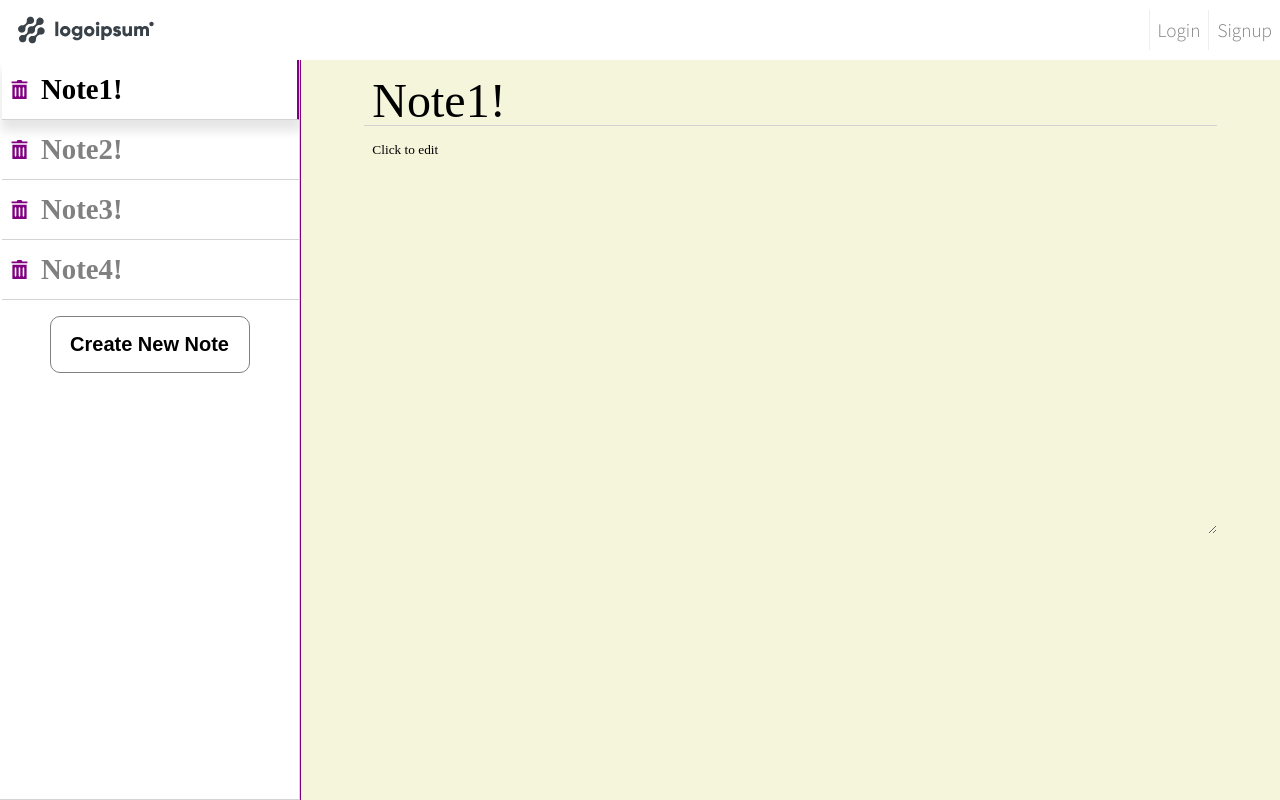
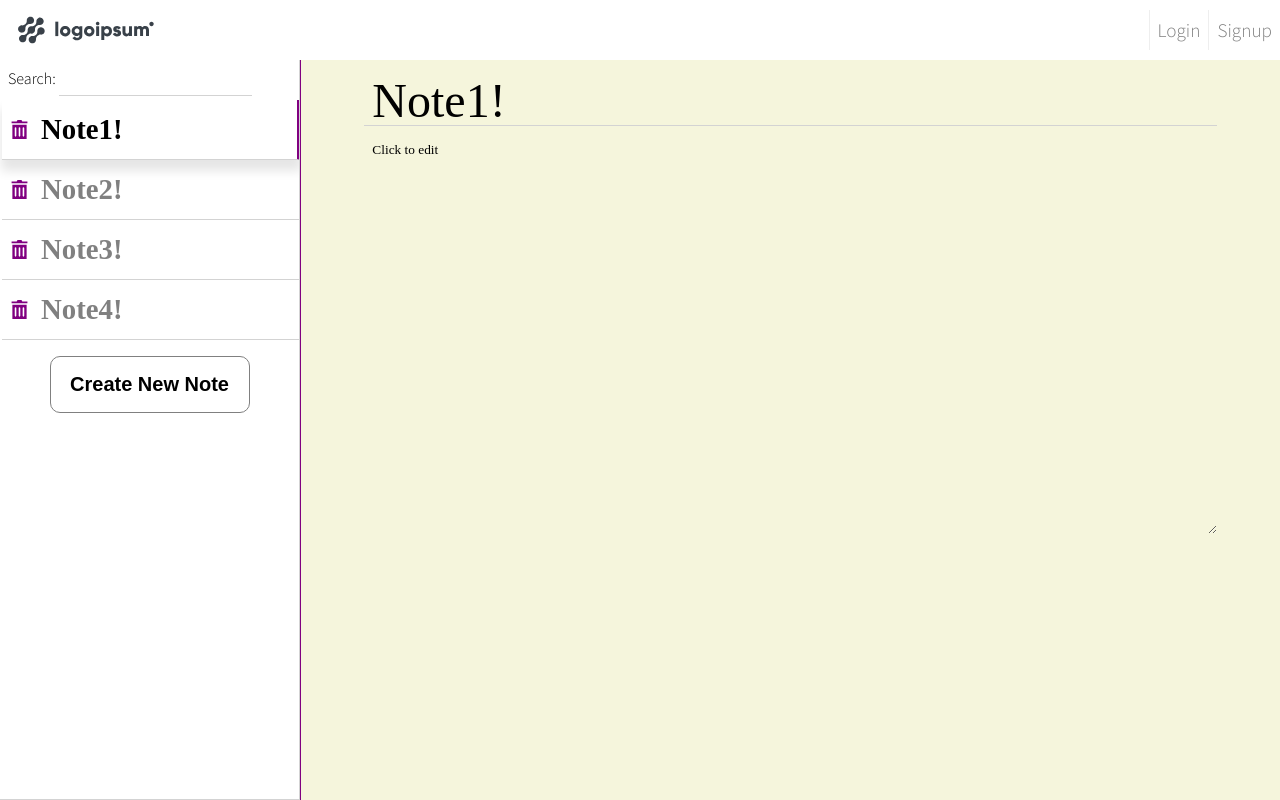
Before and after one commit to blautista/NotesApp, a React (Create React App) app: page / in a window 1280 px wide. Built offline with nearby package versions, Linux system fonts and the light colour scheme; a web font is replaced by a local one.

Commit message:
changed title/favicon, added functional search-bar

```diff
--- a/public/index.html
+++ b/public/index.html
@@ -2,7 +2,7 @@
 <html lang="en">
   <head>
     <meta charset="utf-8" />
-    <link rel="icon" href="%PUBLIC_URL%/favicon.ico" />
+    <link rel="icon" type="image/svg+xml" href="%PUBLIC_URL%/favicon.svg" />
     <meta name="viewport" content="width=device-width, initial-scale=1" />
     <meta name="theme-color" content="#000000" />
     <meta
@@ -24,21 +24,11 @@
       work correctly both with client-side routing and a non-root public URL.
       Learn how to configure a non-root public URL by running `npm run build`.
     -->
-    <title>React App</title>
+    <title>NotesApp</title>
   </head>
   <body>
     <noscript>You need to enable JavaScript to run this app.</noscript>
     <div id="root"></div>
     <div id="modal-root"></div>
-    <!--
-      This HTML file is a template.
-      If you open it directly in the browser, you will see an empty page.
-
-      You can add webfonts, meta tags, or analytics to this file.
-      The build step will place the bundled scripts into the <body> tag.
-
-      To begin the development, run `npm start` or `yarn start`.
-      To create a production bundle, use `npm run build` or `yarn build`.
-    -->
   </body>
 </html>
--- a/src/App.js
+++ b/src/App.js
@@ -48,6 +48,7 @@ const App = () => {
     });
     setActiveNote(noteData);
   };
+
 
   const changeActiveNote = (noteData) => {
     setActiveNote({...noteData});
--- a/src/Components/Notes.js
+++ b/src/Components/Notes.js
@@ -1,20 +1,37 @@
-import React from 'react';
+import React, {useState} from 'react';
 import styles from './Notes.module.css';
 import NewNote from './NewNote';
 import NotesListItem from './NotesListItem';
+import SearchBar from './SearchBar';
 
 const Notes = (props) => {
+
+    const [filter, setFilter] = useState('');
 
     function addNote (data) {
         props.onNoteAdd(data);
     }
 
     function changeCurrentNote (data) {
-        props.onNoteChange(data)
+        props.onNoteChange(data);
+        // setFilter('');
     }
 
     function handleNoteRemoval(id) {
         props.onNoteRemoval(id);
+    }
+
+    const changeFilter = (term) => {
+        setFilter(term);
+    }
+
+    function filterNotes (searchTerm) {
+        let filteredNotes;
+        if (searchTerm)
+        filteredNotes = props.notesArray.filter(note => note.title.toLowerCase().includes(searchTerm.toLowerCase()));
+        else
+        filteredNotes=props.notesArray;
+        return filteredNotes;
     }
 
     function setStyles () {
@@ -25,9 +42,10 @@ const Notes = (props) => {
     return (
         <div
             className={`${styles['notes-container']} ${setStyles()}`}>
+            <SearchBar onSearch={changeFilter}/>
             <ul className={styles['note-list']}>
-            {
-                props.notesArray.map(noteData =>
+            {(filterNotes(filter).length > 0) &&
+                filterNotes(filter).map(noteData =>
                     <NotesListItem
                         onItemClick={changeCurrentNote}
                         key={noteData.id}
@@ -37,6 +55,7 @@ const Notes = (props) => {
                         onItemDelete={handleNoteRemoval}/>
                 )
             }
+            {(filterNotes(filter).length === 0) && <li>No notes found</li>}
             </ul>
             <NewNote className={styles['new-note-button']} onAddNote={addNote}></NewNote>
         </div>
--- /dev/null
+++ b/src/Components/SearchBar.js
@@ -0,0 +1,20 @@
+import React, {useState} from 'react';
+import styles from './SearchBar.module.css'
+
+const SearchBar = (props) => {
+    const [inputValue, setInputValue] = useState('');
+
+    const filterNotes = (e) => {
+        props.onSearch(e.target.value);
+        setInputValue(e.target.value);
+    }
+
+    return (
+        <div className={styles['search-container']}>
+            <label for="search">Search: </label>
+            <input onChange={filterNotes} value={inputValue} type="text" name="search"></input>
+        </div>
+    );
+};
+
+export default SearchBar;
--- /dev/null
+++ b/src/Components/SearchBar.module.css
@@ -0,0 +1,19 @@
+.search-container {
+    width:100%;
+    height:40px;
+    font-size:1.5rem;
+}
+
+.search-container label {
+    padding-left: 8px;
+    font-size:1rem;
+    /* font-weight: bold; */
+}
+
+.search-container input {
+    padding:8px;
+    /* border-radius: 5px; */
+    border: none;
+    border-bottom: 1px solid lightgray;
+    outline:none;
+}
```
Also changed, not shown: public/favicon.svg (added), 1 other file (tests, documents, lock files or other folders).
